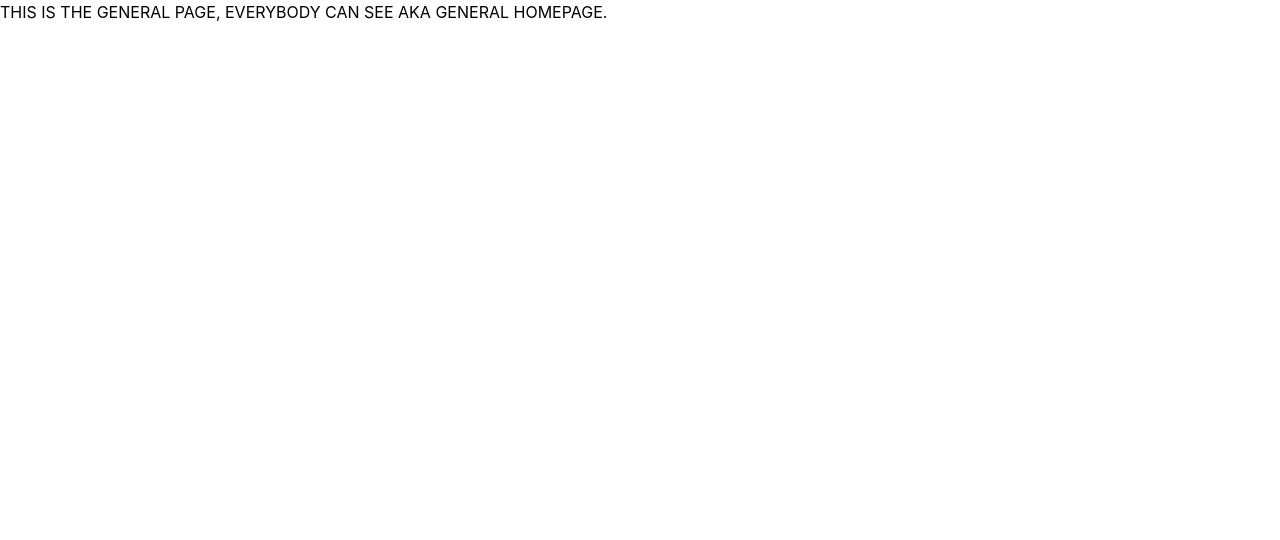
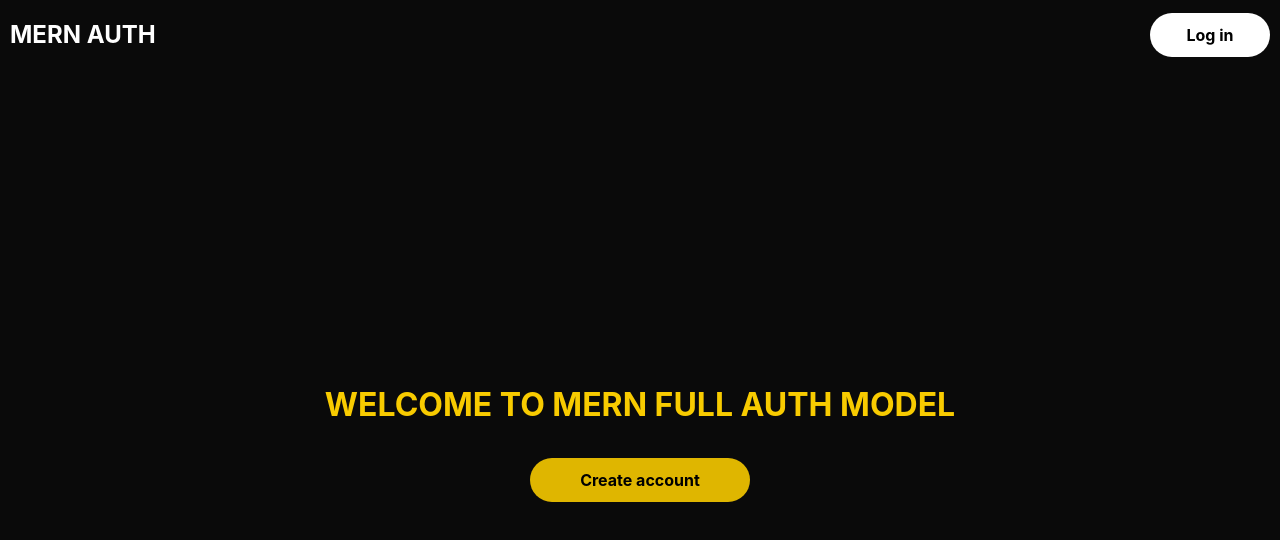
Before and after one commit to liamdoan/react-PERN-auth-module, a React (Vite) app in the folder client/: page / in a window 1280 px wide. Shown: the top 540 px of the page. Built offline with nearby package versions, Linux system fonts and the light colour scheme; no server answers.

Commit message:
create simple general homepage

```diff
--- a/client/src/pages/GeneralHome.css
+++ b/client/src/pages/GeneralHome.css
@@ -0,0 +1,55 @@
+.navbar {
+    padding: 0 10px;
+    background-color: #0a0a0a;
+    height: 70px;
+    display: flex;
+    flex-wrap: wrap;
+    align-items: center;
+    justify-content: space-between;
+}
+
+h2 {
+    color: white;
+    margin: 0;
+    padding: 0;
+}
+
+.main-section {
+    height: calc(100vh - 70px);
+    background: #0a0a0a;
+    display: flex;
+    flex-direction: column;
+    justify-content: center;
+    align-items: center;
+}
+
+.login-button,
+.create-account-button {
+    margin: 8px 0 8px 0;
+    padding:10px;
+    align-self: center;
+    text-align: center;
+    border: none;
+    outline: none;
+    border-radius: 40px;
+    cursor: pointer;
+}
+.login-button {
+    width: 100px;
+    background-color: white;
+}
+.create-account-button {
+    width: 200px;
+    background-color: rgb(223, 182, 0);
+    transition: background-color 0.2s ease-in-out;
+}
+
+.create-account-button:hover {
+    background-color: rgb(248, 203, 0);
+}
+
+.navigate-link {
+    text-decoration: none;
+    color: black;
+    font-weight: bold;
+}
--- a/client/src/pages/GeneralHome.tsx
+++ b/client/src/pages/GeneralHome.tsx
@@ -1,11 +1,26 @@
 import "./GeneralHome.css";
+import { Link } from 'react-router-dom';
 
 const GeneralHome = () => {
-  return (
-    <div>
-        THIS IS THE GENERAL PAGE, EVERYBODY CAN SEE AKA GENERAL HOMEPAGE.
-    </div>
-  )
+    return (
+        <div>
+            <div className="navbar">
+                <h2>MERN AUTH</h2>
+                <div className="login-button">
+                    <Link className="navigate-link" to={"/login"}>Log in</Link>
+                </div>
+            </div>
+            <div className="main-section">
+                <h1>WELCOME TO MERN FULL AUTH MODEL</h1>
+                <div className="create-account-button">
+                    <Link className="navigate-link" to={"/sign-up"}>Create account</Link>
+                </div>
+            </div>
+        </div>
+    )
 }
 
 export default GeneralHome
+
+// This GeneralHome page is to be replaced depending on each project
+// This is a simple home page to direct to Sign Up and Login page.
```
